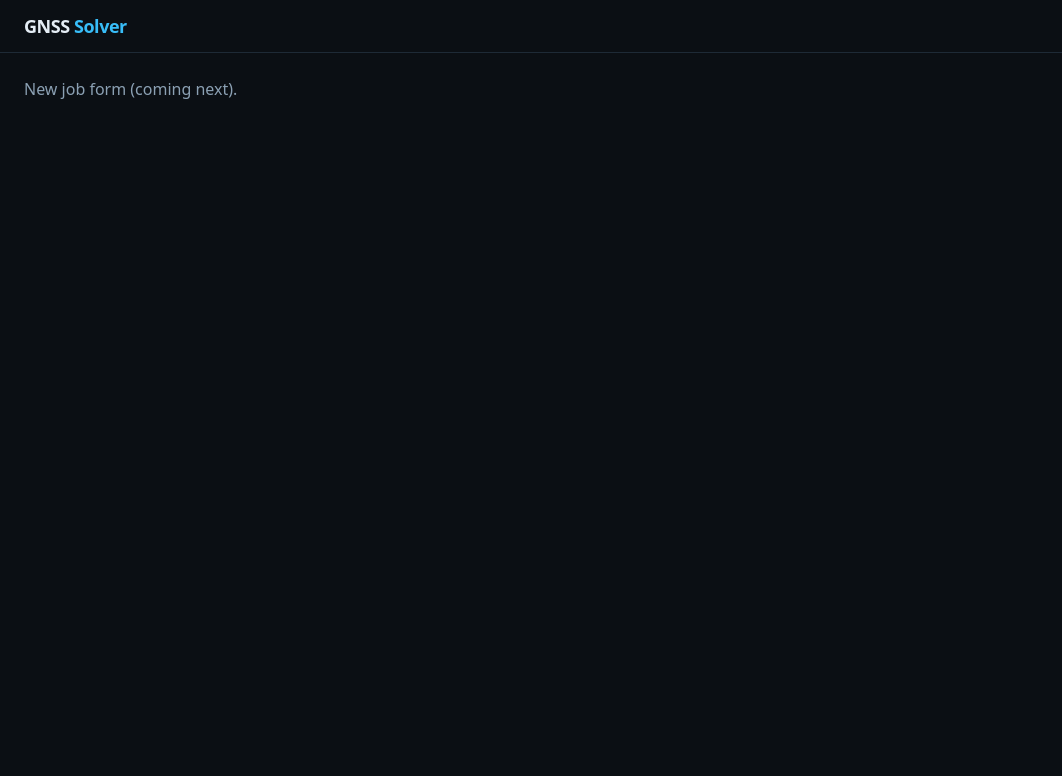
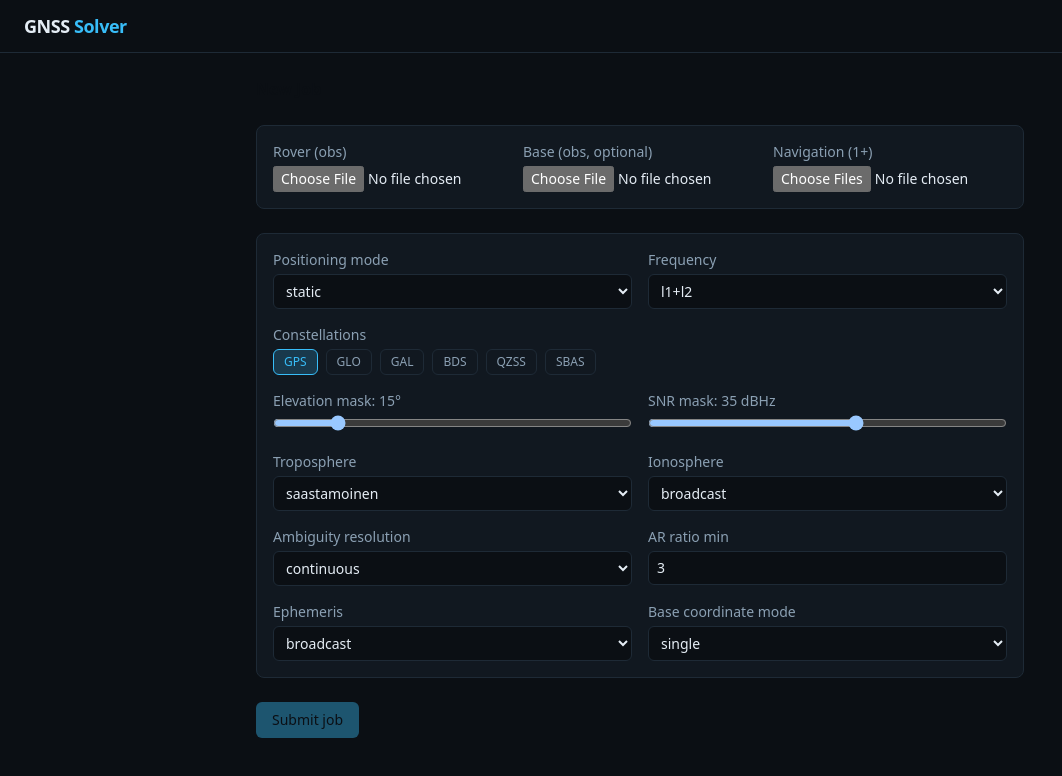
Before and after one commit to levenhar/gnss-solver, a React (Vite) app in the folder web/: page /new in a window 1280 px wide. Shown: the top 776 px of the page, without its empty margins (0-1062 px from the left). Built offline with nearby package versions, Linux system fonts and the light colour scheme.

Commit message:
feat(web): job submission form and config editor

```diff
--- /dev/null
+++ b/web/src/components/ConfigForm.tsx
@@ -0,0 +1,108 @@
+import type {
+  ProcessingConfig, PositioningMode, Constellation, Frequency, TropoModel,
+  IonoModel, AmbiguityMode, EphemerisSource, BaseCoordMode,
+} from "../api/types";
+
+const MODES: PositioningMode[] = ["static", "kinematic", "movingbase", "ppp-static", "ppp-kinematic"];
+const CONSTS: Constellation[] = ["GPS", "GLO", "GAL", "BDS", "QZSS", "SBAS"];
+const FREQS: Frequency[] = ["l1", "l1+l2", "l1+l2+l5"];
+const TROPOS: TropoModel[] = ["off", "saastamoinen", "sbas", "estimate-ztd", "estimate-ztd-grad"];
+const IONOS: IonoModel[] = ["off", "broadcast", "sbas", "iono-free-lc", "estimate-stec", "ionex"];
+const ARS: AmbiguityMode[] = ["off", "continuous", "instantaneous", "fix-and-hold"];
+const EPHS: EphemerisSource[] = ["broadcast", "precise"];
+const BASEMODES: BaseCoordMode[] = ["single", "known-llh", "known-xyz"];
+
+function Field({ label, children }: { label: string; children: React.ReactNode }) {
+  return (
+    <label className="text-sm">
+      <span className="mb-1 block text-muted">{label}</span>
+      {children}
+    </label>
+  );
+}
+const selCls = "w-full rounded-md border border-hair bg-base px-2 py-1.5 text-ink";
+
+export function ConfigForm({ value, onChange }: { value: ProcessingConfig; onChange: (v: ProcessingConfig) => void }) {
+  const set = <K extends keyof ProcessingConfig>(k: K, v: ProcessingConfig[K]) => onChange({ ...value, [k]: v });
+  const toggleConst = (c: Constellation) =>
+    set("constellations", value.constellations.includes(c)
+      ? value.constellations.filter((x) => x !== c)
+      : [...value.constellations, c]);
+
+  return (
+    <div className="grid gap-4 sm:grid-cols-2">
+      <Field label="Positioning mode">
+        <select className={selCls} value={value.mode} onChange={(e) => set("mode", e.target.value as PositioningMode)}>
+          {MODES.map((m) => <option key={m} value={m}>{m}</option>)}
+        </select>
+      </Field>
+      <Field label="Frequency">
+        <select className={selCls} value={value.frequency} onChange={(e) => set("frequency", e.target.value as Frequency)}>
+          {FREQS.map((f) => <option key={f} value={f}>{f}</option>)}
+        </select>
+      </Field>
+      <div className="sm:col-span-2">
+        <span className="mb-1 block text-sm text-muted">Constellations</span>
+        <div className="flex flex-wrap gap-2">
+          {CONSTS.map((c) => (
+            <button type="button" key={c} onClick={() => toggleConst(c)}
+              className={`rounded-md border px-2.5 py-1 text-xs ${value.constellations.includes(c) ? "border-accent bg-accent/20 text-accent" : "border-hair text-muted"}`}>
+              {c}
+            </button>
+          ))}
+        </div>
+      </div>
+      <Field label={`Elevation mask: ${value.elev_mask_deg}°`}>
+        <input type="range" min={0} max={90} value={value.elev_mask_deg} onChange={(e) => set("elev_mask_deg", Number(e.target.value))} className="w-full" />
+      </Field>
+      <Field label={`SNR mask: ${value.snr_mask_dbhz} dBHz`}>
+        <input type="range" min={0} max={60} value={value.snr_mask_dbhz} onChange={(e) => set("snr_mask_dbhz", Number(e.target.value))} className="w-full" />
+      </Field>
+      <Field label="Troposphere">
+        <select className={selCls} value={value.tropo} onChange={(e) => set("tropo", e.target.value as TropoModel)}>
+          {TROPOS.map((t) => <option key={t} value={t}>{t}</option>)}
+        </select>
+      </Field>
+      <Field label="Ionosphere">
+        <select className={selCls} value={value.iono} onChange={(e) => set("iono", e.target.value as IonoModel)}>
+          {IONOS.map((t) => <option key={t} value={t}>{t}</option>)}
+        </select>
+      </Field>
+      <Field label="Ambiguity resolution">
+        <select className={selCls} value={value.ambiguity} onChange={(e) => set("ambiguity", e.target.value as AmbiguityMode)}>
+          {ARS.map((t) => <option key={t} value={t}>{t}</option>)}
+        </select>
+      </Field>
+      <Field label="AR ratio min">
+        <input type="number" step="0.1" className={selCls} value={value.ar_ratio_min} onChange={(e) => set("ar_ratio_min", Number(e.target.value))} />
+      </Field>
+      <Field label="Ephemeris">
+        <select className={selCls} value={value.ephemeris} onChange={(e) => set("ephemeris", e.target.value as EphemerisSource)}>
+          {EPHS.map((t) => <option key={t} value={t}>{t}</option>)}
+        </select>
+      </Field>
+      <Field label="Base coordinate mode">
+        <select className={selCls} value={value.base_coord_mode}
+          onChange={(e) => {
+            const m = e.target.value as BaseCoordMode;
+            onChange({ ...value, base_coord_mode: m, base_coord: m === "single" ? null : (value.base_coord ?? [0, 0, 0]) });
+          }}>
+          {BASEMODES.map((t) => <option key={t} value={t}>{t}</option>)}
+        </select>
+      </Field>
+      {value.base_coord_mode !== "single" && (
+        <div className="grid grid-cols-3 gap-2 sm:col-span-2">
+          {[0, 1, 2].map((i) => (
+            <input key={i} type="number" step="any" className={selCls}
+              value={value.base_coord?.[i] ?? 0}
+              onChange={(e) => {
+                const bc = [...(value.base_coord ?? [0, 0, 0])] as [number, number, number];
+                bc[i] = Number(e.target.value);
+                set("base_coord", bc);
+              }} />
+          ))}
+        </div>
+      )}
+    </div>
+  );
+}
--- /dev/null
+++ b/web/src/components/FileUploads.tsx
@@ -0,0 +1,20 @@
+import type { JobFiles } from "../lib/buildJobForm";
+
+export function FileUploads({ value, onChange }: { value: JobFiles; onChange: (v: JobFiles) => void }) {
+  return (
+    <div className="grid gap-4 sm:grid-cols-3">
+      <label className="text-sm">
+        <span className="mb-1 block text-muted">Rover (obs)</span>
+        <input type="file" required onChange={(e) => onChange({ ...value, rover: e.target.files?.[0] ?? null })} />
+      </label>
+      <label className="text-sm">
+        <span className="mb-1 block text-muted">Base (obs, optional)</span>
+        <input type="file" onChange={(e) => onChange({ ...value, base: e.target.files?.[0] ?? null })} />
+      </label>
+      <label className="text-sm">
+        <span className="mb-1 block text-muted">Navigation (1+)</span>
+        <input type="file" multiple onChange={(e) => onChange({ ...value, nav: Array.from(e.target.files ?? []) })} />
+      </label>
+    </div>
+  );
+}
--- /dev/null
+++ b/web/src/lib/buildJobForm.ts
@@ -0,0 +1,18 @@
+import type { ProcessingConfig } from "../api/types";
+
+export interface JobFiles {
+  rover: File | null;
+  base: File | null;
+  nav: File[];
+}
+
+export function buildJobForm(files: JobFiles, config: ProcessingConfig): FormData {
+  const fd = new FormData();
+  if (files.rover) fd.append("rover", files.rover);
+  if (files.base) fd.append("base", files.base);
+  for (const n of files.nav) fd.append("nav", n);
+  const cfg: ProcessingConfig = { ...config };
+  if (cfg.base_coord_mode === "single") cfg.base_coord = null;
+  fd.append("config", JSON.stringify(cfg));
+  return fd;
+}
--- a/web/src/pages/NewJob.tsx
+++ b/web/src/pages/NewJob.tsx
@@ -1,3 +1,47 @@
+import { useState } from "react";
+import { useNavigate } from "react-router-dom";
+import { DEFAULT_CONFIG, type ProcessingConfig } from "../api/types";
+import { client } from "../api/client";
+import { buildJobForm, type JobFiles } from "../lib/buildJobForm";
+import { FileUploads } from "../components/FileUploads";
+import { ConfigForm } from "../components/ConfigForm";
+
 export function NewJob() {
-  return <div className="text-muted">New job form (coming next).</div>;
+  const nav = useNavigate();
+  const [files, setFiles] = useState<JobFiles>({ rover: null, base: null, nav: [] });
+  const [config, setConfig] = useState<ProcessingConfig>(DEFAULT_CONFIG);
+  const [error, setError] = useState<string | null>(null);
+  const [busy, setBusy] = useState(false);
+
+  const canSubmit = !!files.rover && files.nav.length > 0 && !busy;
+
+  async function submit(e: React.FormEvent) {
+    e.preventDefault();
+    setError(null);
+    setBusy(true);
+    try {
+      const res = await client.createJob(buildJobForm(files, config));
+      nav(`/jobs/${res.job_id}`);
+    } catch (err) {
+      setError(err instanceof Error ? err.message : "submit failed");
+      setBusy(false);
+    }
+  }
+
+  return (
+    <form onSubmit={submit} className="mx-auto max-w-3xl space-y-6">
+      <h2 className="text-base font-semibold">New Job</h2>
+      <section className="rounded-lg border border-hair bg-panel p-4">
+        <FileUploads value={files} onChange={setFiles} />
+      </section>
+      <section className="rounded-lg border border-hair bg-panel p-4">
+        <ConfigForm value={config} onChange={setConfig} />
+      </section>
+      {error && <p className="text-sm text-red-400">{error}</p>}
+      <button type="submit" disabled={!canSubmit}
+        className="rounded-md bg-accent px-4 py-2 text-sm font-medium text-base disabled:opacity-40">
+        {busy ? "Submitting…" : "Submit job"}
+      </button>
+    </form>
+  );
 }
```
Also changed, not shown: 1 other file (tests, documents, lock files or other folders).
